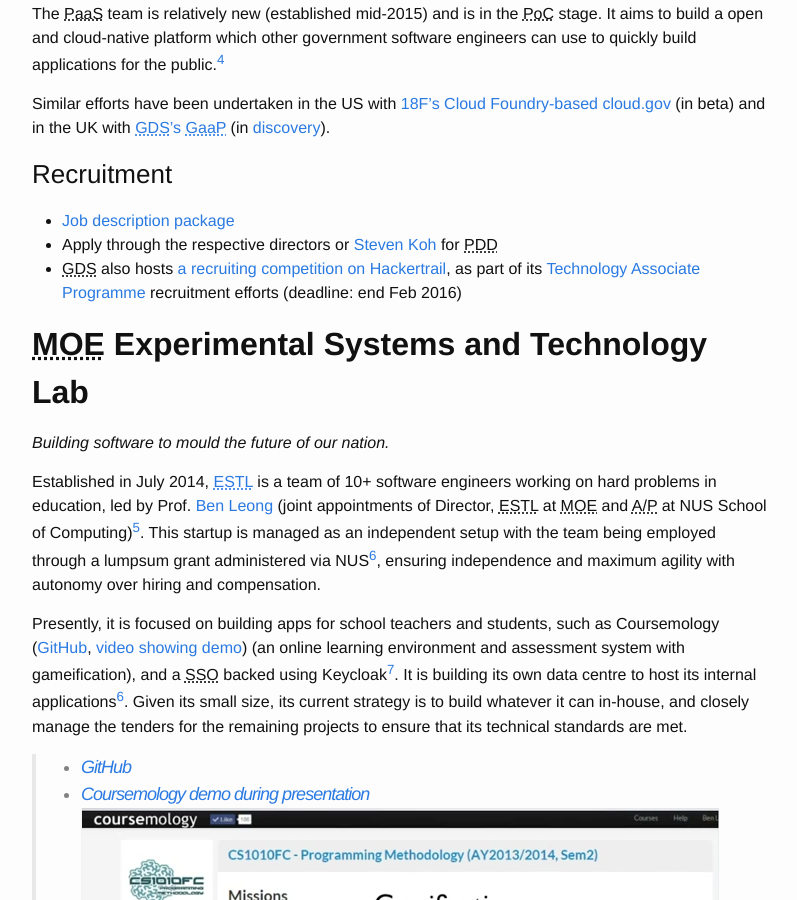
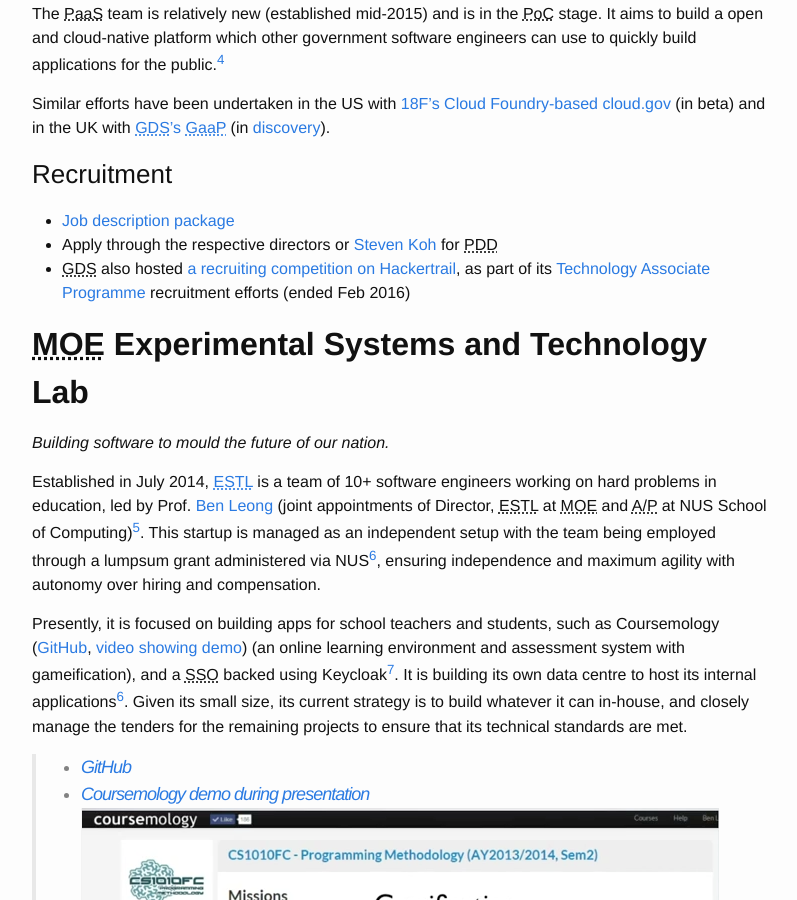
Before and after one commit to codeforsg/codeforsg.github.io, a Jekyll site: the page built from 01-gov_startups.md, in a window 1280 px wide and 900 px high, scrolled down 1808 px. Shown: the whole window, without its empty margins (238-1035 px from the left). Built offline with Jekyll 4.4.1, drawn with Linux system fonts in a browser that asks for light colours; nearby versions of some CDN libraries; comment, search, counter and statistics services are not loaded.

Commit message:
Note that Hackertrail competition has ended

```diff
--- a/01-gov_startups.md
+++ b/01-gov_startups.md
@@ -77,7 +77,7 @@
 ### Recruitment ###
 * [Job description package](https://drive.google.com/file/d/0BwLqF_ka0mesd3h1QkxxT3hSamM/view)
 * Apply through the respective directors or [Steven Koh](mailto:steven_koh@ida.gov.sg) for PDD
-* GDS also hosts [a recruiting competition on Hackertrail](https://www.hackertrail.com/ida), as part of its [Technology Associate Programme](https://www.ida.gov.sg/About-Us/Careers-at-IDA/Technology-Associate-Programme) recruitment efforts (deadline: end Feb 2016)
+* GDS also hosted [a recruiting competition on Hackertrail](https://www.hackertrail.com/ida), as part of its [Technology Associate Programme](https://www.ida.gov.sg/About-Us/Careers-at-IDA/Technology-Associate-Programme) recruitment efforts (ended Feb 2016)
 
 ## **MOE Experimental Systems and Technology Lab**
 *Building software to mould the future of our nation.*
```
